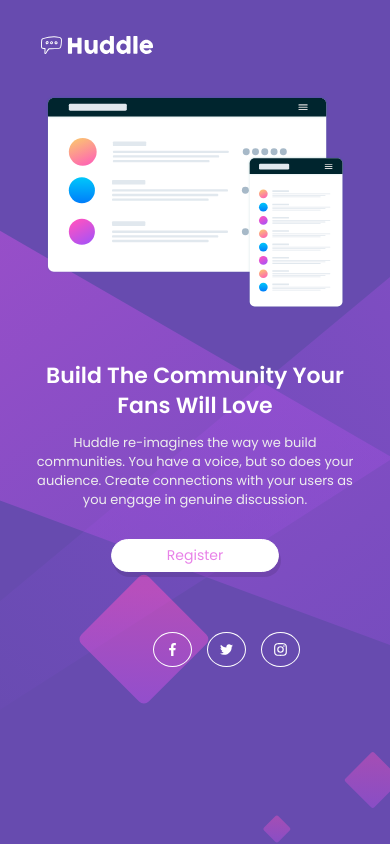
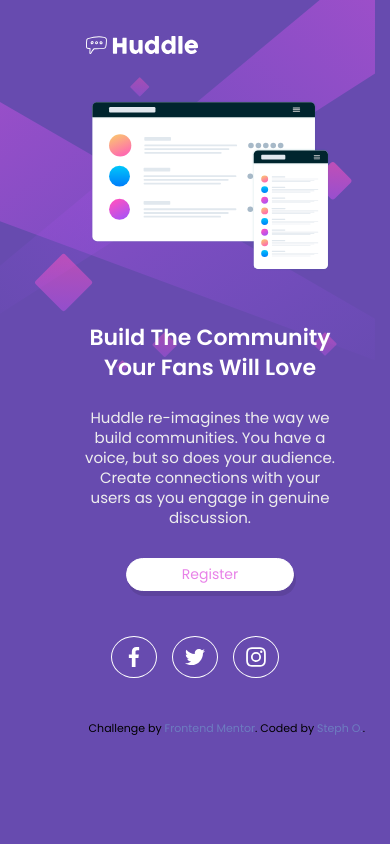
Before and after one commit to stephorc/huddle-landing-page, a plain HTML site: page index.html in a window 390 px wide. Drawn offline with Linux system fonts and the light colour scheme.

Commit message:
Made fixes to footer section and media queries in style.css and index.html.

```diff
--- a/index.html
+++ b/index.html
@@ -56,13 +56,13 @@
 
     <footer>
       <div class="row">
-        <div class="col-2">
+        <div class="col-4">
           <p class="attribution">
             Challenge by <a href="https://www.frontendmentor.io?ref=challenge" target="_blank">Frontend Mentor</a>.
             Coded by <a href="https://github.com/stephorc/huddle-landing-page">Steph O.</a>.
           </p>
         </div>
-        <div class="col-2">
+        <div class="col-4">
           <div class="socials-container">
             <div class="socials">
               <img src="images/facebook.svg" alt="facebook">
--- a/style.css
+++ b/style.css
@@ -13,9 +13,11 @@ html {
 }
 
 body {
-    background: url(images/bg-desktop.svg) no-repeat hsl(257, 40%, 49%);
+    background: url(images/bg-desktop.svg) no-repeat center hsl(257, 40%, 49%);
+    overflow: hidden;
     background-size: cover;
-    height: 100vh;
+    width: 100%;
+    min-height: 100vh;
 }
 
 /* ----------Common Styles END---------- */
@@ -107,28 +109,45 @@ body {
     display: flex;
     justify-content: space-between;
     flex: 0;
-    margin-bottom: 2rem;
+    padding-bottom: 2rem;
 }
 .attribution {
+    display: inline-block;
     flex-basis: 50%;
     font-size: 1.1rem;
     text-align: center;
+    color: #000;
 }
 .attribution a {
-    color: hsl(228, 45%, 44%);
+    color: hsl(228, 40%, 59%);
+    transition: all 0.5s;
+}
+.attribution a:hover {
+    color: hsl(228, 100%, 78%);
+}
+.attribution a:focus {
+    color: hsl(228, 100%, 75%);
+    text-decoration: underline;
+}
+.col-4 {
+    flex-basis: 50%;
+    max-width: 100%;
+    padding: 1.5rem 2rem 0 2rem;
 }
 .socials-container {
     display: flex;
     justify-content: flex-end;
+    flex-direction: row;
     gap: 1.5rem;
 }
-.socials img {
+div .socials img {
+    display: block;
+    max-width: 100%;
     width: 2rem;
     height: 2rem;
     filter: invert(100%);
 }
 .socials {
-    display: flex;
     border: 0.1rem solid #fff;
     border-radius: 50%;
     padding: 1rem 1.2rem;
@@ -141,7 +160,7 @@ body {
     border: 0.1rem solid #fff;
     background-color: #fff;
 }
-.socials img:hover {
+.socials:hover > img {
     filter: brightness(0) saturate(100%) invert(82%) sepia(47%)
     saturate(3377%) hue-rotate(236deg) brightness(94%) contrast(93%);
 }
@@ -152,10 +171,10 @@ body {
 @media only screen and (max-width: 60rem) {
     body {
         background: url(images/bg-mobile.svg) no-repeat hsl(257, 40%, 49%);
-        background-size: cover;
+        background-size: center;
     }
     .main-pg-container {
-        max-width: 50rem;
+        max-width: 30rem;
         padding-left: 1.5rem;
         padding-right: 1.5rem;
     }
@@ -171,7 +190,7 @@ body {
         text-align: center;
     }
     .col-1 img {
-        padding-top: 1rem;
+        padding-top: 1.5rem;
         padding-bottom: 2rem;
     }
     .col-2 {
@@ -184,10 +203,11 @@ body {
         font-size: 2.2rem;
         line-height: 3rem;
         padding-top: 1.2rem;
+        padding-bottom: 1.3rem;
     }
     .col-3 p {
-        font-size: 1.3rem;
-        line-height: 1.9rem;
+        font-size: 1.5rem;
+        line-height: 2rem;
         padding-top: 1.2rem;
     }
     .btn {
@@ -200,13 +220,20 @@ body {
         display: flex;
         align-items: center;
     }
+    .col-4 {
+        flex-basis: 100%;
+        max-width: 100%;
+        padding: 0;
+    }
     .attribution {
-        display: none;
-        /* writing-mode: vertical-lr; */
+        position: absolute;
+        top: 72rem;
+        right: 2.5rem;
     }
     .socials-container {
-        padding-bottom: 2.5rem;
-        padding-right: 7.5rem;
+        display: flex;
+        align-items: center;
+        justify-content: center;
     }
     .socials img {
         width: 1.3rem;
```
